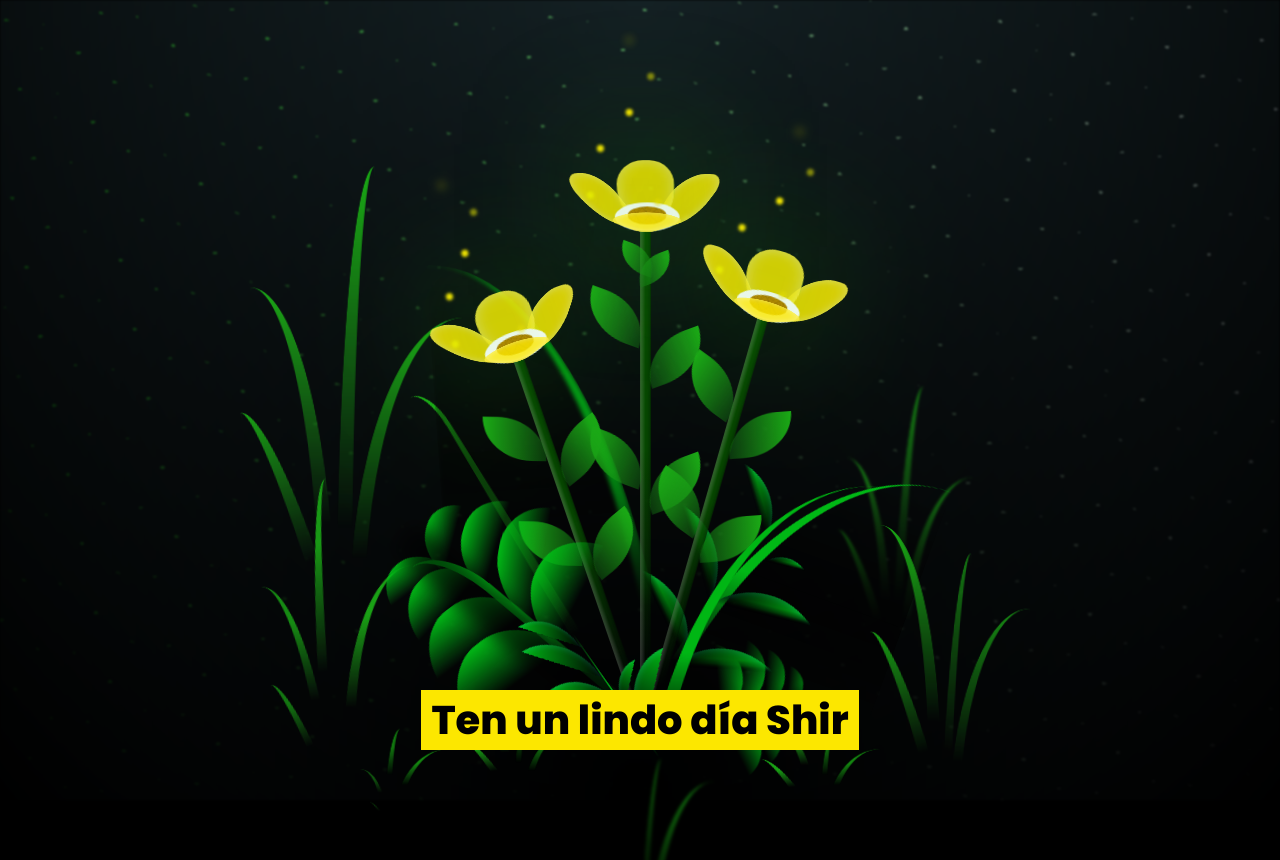
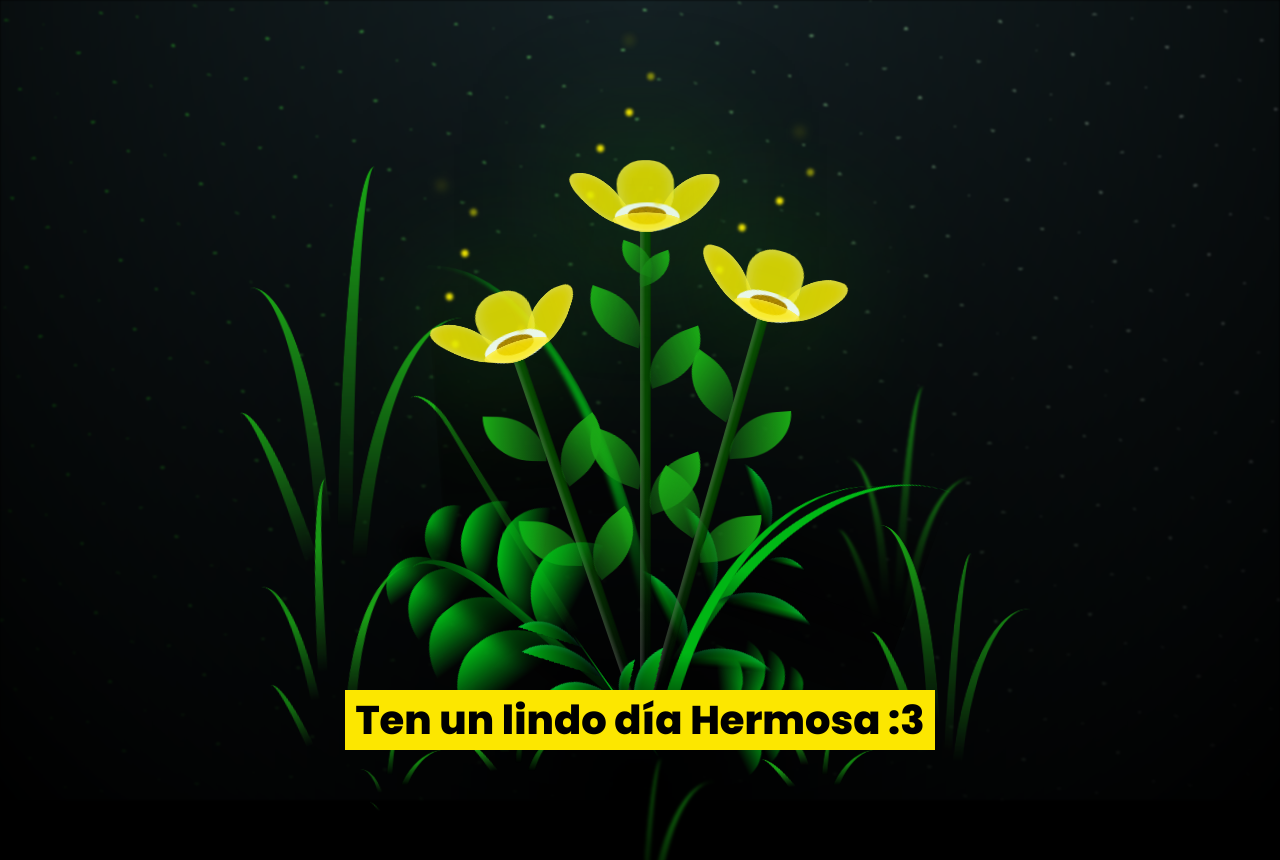
Before and after one commit to tommy-jar/FloresAmarillasv.01, a plain HTML site: page index.html in a window 1280 px wide. Shown: the top 860 px of the page. Drawn offline with Linux system fonts and the light colour scheme.

Commit message:
Update index.html

```diff
--- a/index.html
+++ b/index.html
@@ -306,7 +306,7 @@
       </div>
     </div>
   </div>
-  <div class="message">Ten un lindo día Shir</div>
+  <div class="message">Ten un lindo día Hermosa :3</div>
 </body>
 <!-- partial -->
   <script  src="./script.js"></script>
```
